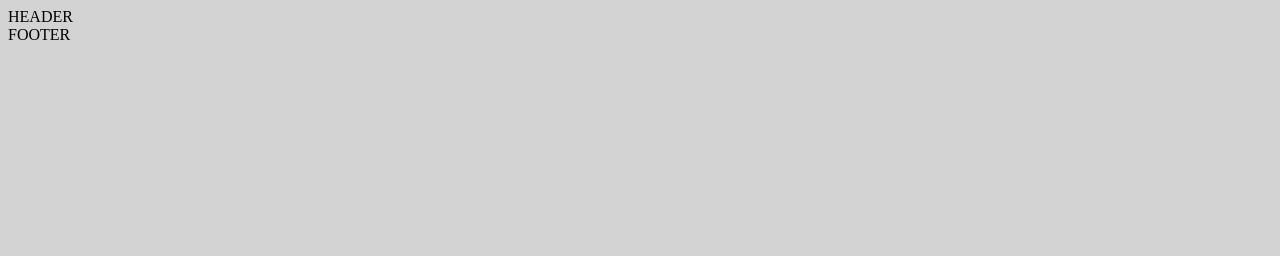
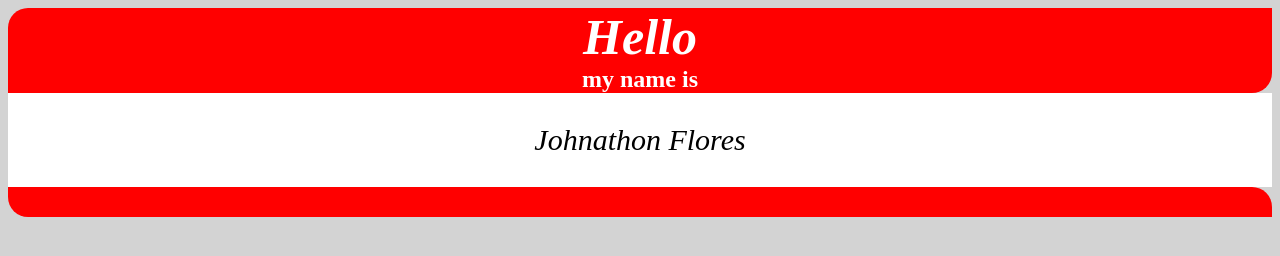
Before and after one commit to Johnftech/LAB-02a-name-tag, a plain HTML site: page index.html in a window 1280 px wide. Drawn offline with Linux system fonts and the light colour scheme.

Commit message:
add html semantics, css style sheet

```diff
--- a/index.html
+++ b/index.html
@@ -9,17 +9,22 @@
 </head>
 <body>
     <header>
-        HEADER
+        <div class="hello bkg-color white-text ">
+            <div>
+                <h1>Hello</h1>
+            </div>
 
+            <div>
+                <h2>my name is</h2>
+            </div>
+        </div>
+    </header>
 
-    </header>
-    <main>
-
-
-
+    <main class="bkg-color">
+        <div class="name-tag">
+            <p>Johnathon Flores</p>
+        </div>
     </main>
-    <footer>
-      FOOTER
-    </footer>
+    <footer class="hello-bottom bkg-color"></footer>
 </body>
 </html>
--- a/style.css
+++ b/style.css
@@ -1,3 +1,43 @@
+
 body {
-    background-color: lightgray
+    background-color: lightgray;
 }
+/* border for name tag*/
+.hello {
+    border-radius: 20px 0px;
+
+}
+
+.hello-bottom {
+    padding: 15px;
+    border-radius: 0px 20px;
+}
+
+.bkg-color {
+    background-color: red;
+}
+
+.white-text, h1, h2, p {
+    color: white;
+    text-align: center;
+    padding: 0px;
+    margin: 0px;
+}
+
+.name-tag {
+    background-color: white;
+    padding: 30px;
+    border: 20px;
+}
+
+/* styling of text */
+.hello h1 {
+    font-style:oblique;
+    font-size: 50px;
+}
+
+.name-tag p {
+    color: black;
+    font-style: italic;
+    font-size: 30px;
+}
```
